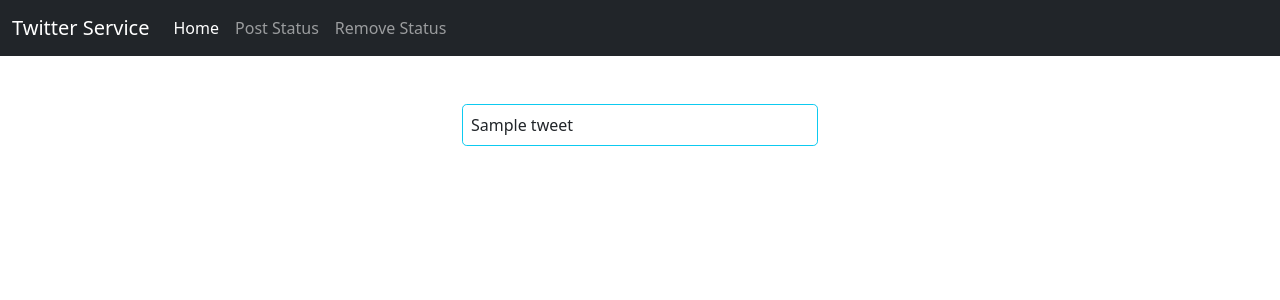
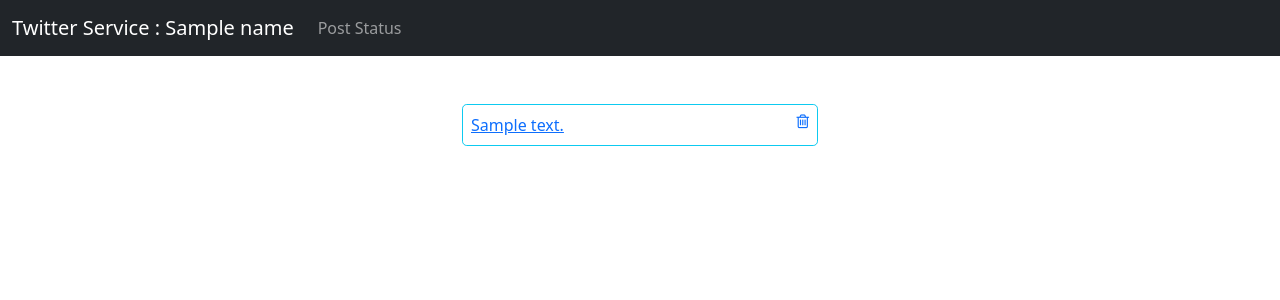
Before and after one commit to austinwilson1224/SJSU, a Flask app: template 272/hw2/app/templates/index.html in a window 1280 px wide. Shown: the top 300 px of the page. Run offline with Flask 2, Linux system fonts and the light colour scheme; the template is opened without the code that fills it: most values are stand-ins (such as "Sample title", 1, 10 or a date in 2020); some libraries are stand-ins or nearby versions.

Commit message:
hw2 work

```diff
--- a/272/hw2/app/app.py
+++ b/272/hw2/app/app.py
@@ -1,4 +1,4 @@
-from flask import Flask, render_template, request
+from flask import Flask, render_template, request, redirect, url_for
 import tweepy
 from keys import consumer_key, consumer_secret, access_token, access_token_secret
 
@@ -14,12 +14,18 @@
 name = me.screen_name
 tweets = api.user_timeline(name)
 
-tweets = [
-    "test tweet 1",
-    "test 2",
-    "some random useless stuff",
-    "the latest and greatest"
-]
+# tweets = [
+
+#     {
+#         "id": 1,
+#         "text": 'somestuff'
+#     },
+#     {
+#         "id": 2,
+#         "text": 'someotherstuff'
+#     }
+
+# ]
 
 
 
@@ -34,35 +40,28 @@
 
     if request.method == "POST":
         content = request.form['content']
-        tweets.push(content)
-        # new_status = api.update_status(content)
+        new_status = api.update_status(content)
         print(content)
 
+    tweets = api.user_timeline(name)
     return render_template("index.html", name=name, tweets=tweets)
+
+@app.route("/tweet:<id>", methods=["GET", "POST"])
+def get_single_tweet(id):
+    tweet = [api.get_status(id)]
+    return render_template("index.html", tweets=tweet)
+
 
 @app.route("/status", methods=["GET", "POST"])
 def post_status():
 
     return render_template("post_status.html", name=name)
 
-@app.route("/test_get", methods=["GET"])
-def get_latest():
-    for tweet in tweets:
-
-        print(tweets[0].text)
-        print("\n\n")
-    return 'test'
-
-@app.route("/status2", methods=["GET"])
-def get_status():
-    pass
-
-
-@app.route("/remove_status", methods=["GET", "DELETE"])
-def remove_status():
-    return render_template("remove_status.html", tweets=tweets)
-
-
+@app.route("/remove_status:<id>", methods=["GET", "POST"])
+def get_status(id):
+    print(id)
+    api.destroy_status(id)
+    return redirect("/")
 
 
 
--- a/272/hw2/app/templates/index.html
+++ b/272/hw2/app/templates/index.html
@@ -6,38 +6,52 @@
     <meta name="viewport" content="width=device-width, initial-scale=1.0">
     <title>Twitter service</title>
     <link rel="stylesheet" href="{{ url_for('static', filename='css/bootstrap.min.css') }}">
+    <link rel="stylesheet" href="https://cdnjs.cloudflare.com/ajax/libs/font-awesome/4.7.0/css/font-awesome.min.css">
 </head>
 <body>
     <nav class="navbar navbar-expand-lg navbar-dark bg-dark">
         <div class="container-fluid">
-          <a class="navbar-brand" href="/">Twitter Service</a>
+          <a class="navbar-brand" href="/">
+            Twitter Service
+            {% if name %}
+            : {{ name }}
+            {% endif %}
+        </a>
           <button class="navbar-toggler" type="button" data-bs-toggle="collapse" data-bs-target="#navbarSupportedContent" aria-controls="navbarSupportedContent" aria-expanded="false" aria-label="Toggle navigation">
             <span class="navbar-toggler-icon"></span>
           </button>
           <div class="collapse navbar-collapse" id="navbarSupportedContent">
             <ul class="navbar-nav me-auto mb-2 mb-lg-0">
               <li class="nav-item">
-                <a class="nav-link active" aria-current="page" href="/">Home</a>
-              </li>
-              <li class="nav-item">
                 <a class="nav-link" href="/status">Post Status</a>
-              </li>
-              <li class="nav-item">
-                  <a href="/remove_status" class="nav-link">Remove Status</a>
               </li>
             </ul>
           </div>
         </div>
       </nav>
-    <!-- {% if name %}
-    <h1>Twitter service of {{ name }}</h1>
-    {% endif %} -->
+
+
+
     {% if tweets %}
     <div class="container">
         <div class="row">
             <div class="col-md-4 offset-md-4">
                 {% for tweet in tweets %}
-                <div class="tweet mt-5 border border-info p-2 bg-light-border rounded-3">{{ tweet }}</div>
+                <div class="tweet mt-5 border border-info p-2 bg-light-border rounded-3">
+                    <a href="/tweet:{{ tweet["id"] }}">
+                        {{ tweet["text"]}}
+                    </a>
+
+
+                        <a href="/remove_status:{{ tweet["id"] }}" id={{ tweet["id"] }} ><i class="fa fa-trash-o pull-right"></i></a>
+                        <!-- <form action="/remove_status"  value="test" style="display: inline-block;">
+                            <button type="submit" class="pull-right">
+                                <i class="fa fa-trash-o pull-right"></i>
+                            </button>
+                        </form> -->
+
+
+                </div>
                 {% endfor %}
             </div>
 
--- a/272/hw2/app/templates/remove_status.html
+++ /dev/null
@@ -1,5 +0,0 @@
-{% extends "index.html" %}
-
-{% block content %}
-<h1>test</h1>
-{% endblock %}
```
Also changed, not shown: 272/hw2/app/requirements.txt (added, +68 -0 lines), 272/hw2/app/README.md (added), 272/hw2/app/static/css/style.css (deleted), 1 other file.
